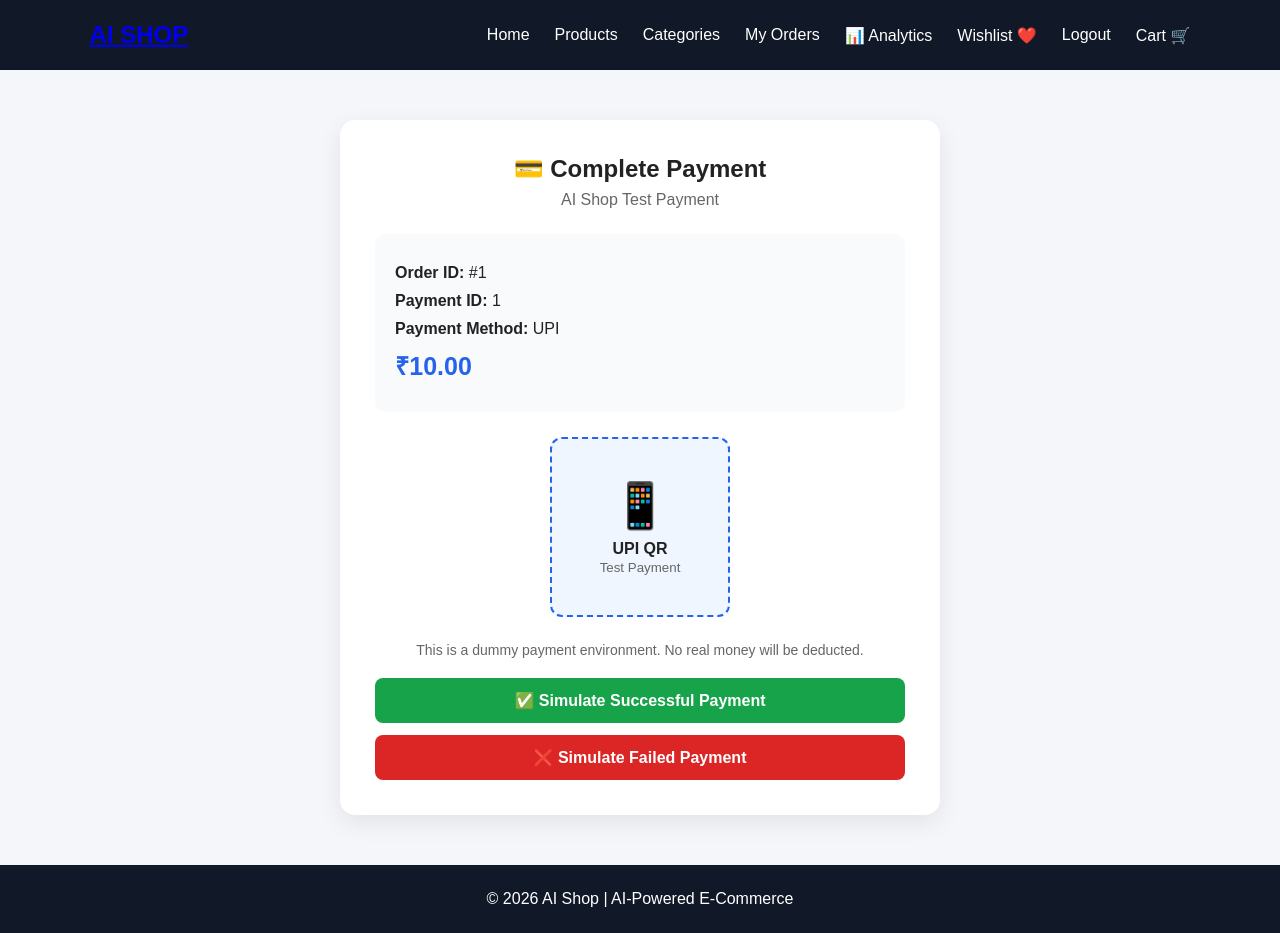
After one commit to Abhishekkp421/ai-ecommerce, a Django app: page /cart/payment/1/ in a window 1280 px wide. The commit adds this page. Run offline with Django 5.2, Linux system fonts and the light colour scheme; a user stored in the database is signed in; tables that the repository leaves empty hold one stand-in row (values such as "Sample post").

Commit message:
Add dummy payment integration

```diff
--- a/orders/urls.py
+++ b/orders/urls.py
@@ -9,6 +9,9 @@ from .views import (
     checkout,
     order_success,
     my_orders,
+    payment_page,
+    payment_success,
+    payment_failed,
 )
 
 
@@ -49,6 +52,23 @@ urlpatterns = [
         checkout,
         name="checkout"
     ),
+    path(
+    "payment/<int:order_id>/",
+    payment_page,
+    name="payment_page"
+    ),
+
+    path(
+    "payment/<int:order_id>/success/",
+    payment_success,
+    name="payment_success"
+    ),
+
+    path(
+    "payment/<int:order_id>/failed/",
+    payment_failed,
+    name="payment_failed"
+    ),
 
     path(
         "success/<int:order_id>/",
--- a/orders/views.py
+++ b/orders/views.py
@@ -2,14 +2,14 @@ from django.core.validators import validate_email
 from django.core.exceptions import ValidationError
 from django.contrib import messages
 from django.shortcuts import render, redirect, get_object_or_404
+from django.db import transaction
+from django.contrib.auth.decorators import login_required
+from django.utils.crypto import get_random_string
+
 from products.models import Product
-from .models import CartItem
-from django.db import transaction
 from recommendations.models import UserInteraction
 
-from django.contrib.auth.decorators import login_required
-
-from .models import Order, OrderItem
+from .models import CartItem, Order, OrderItem, Payment
 
 
 def get_session_key(request):
@@ -89,6 +89,8 @@ def remove_from_cart(request, item_id):
     item.delete()
 
     return redirect("cart")
+
+
 def increase_quantity(request, item_id):
     session_key = get_session_key(request)
 
@@ -119,25 +121,30 @@ def decrease_quantity(request, item_id):
         item.save()
 
     return redirect("cart")
-from django.contrib.auth.decorators import login_required
 
 
 @login_required
 def checkout(request):
+
     session_key = get_session_key(request)
-    cart_items = CartItem.objects.filter(session_key=session_key)
+
+    cart_items = CartItem.objects.filter(
+        session_key=session_key
+    )
 
     if not cart_items.exists():
         return redirect("cart")
 
     # Check stock before checkout
     for item in cart_items:
+
         if item.quantity > item.product.stock:
             messages.error(
                 request,
                 f"{item.product.name} has only "
                 f"{item.product.stock} items available."
             )
+
             return redirect("cart")
 
     total = sum(
@@ -146,86 +153,120 @@ def checkout(request):
     )
 
     if request.method == "POST":
-        full_name = request.POST.get("full_name", "").strip()
-        email = request.POST.get("email", "").strip()
-        address = request.POST.get("address", "").strip()
-        city = request.POST.get("city", "").strip()
-        pincode = request.POST.get("pincode", "").strip()
 
-        # Basic input validation
+        full_name = request.POST.get(
+            "full_name",
+            ""
+        ).strip()
+
+        email = request.POST.get(
+            "email",
+            ""
+        ).strip()
+
+        address = request.POST.get(
+            "address",
+            ""
+        ).strip()
+
+        city = request.POST.get(
+            "city",
+            ""
+        ).strip()
+
+        pincode = request.POST.get(
+            "pincode",
+            ""
+        ).strip()
+
+        # Basic validation
+
         if not full_name or not email or not address or not city or not pincode:
+
             messages.error(
                 request,
                 "All delivery fields are required."
             )
+
             return redirect("checkout")
 
         if len(full_name) < 3:
+
             messages.error(
                 request,
                 "Please enter a valid full name."
             )
+
             return redirect("checkout")
 
         try:
+
             validate_email(email)
+
         except ValidationError:
+
             messages.error(
                 request,
                 "Please enter a valid email address."
             )
+
             return redirect("checkout")
 
         if len(address) < 10:
+
             messages.error(
                 request,
                 "Please enter a valid address."
             )
+
             return redirect("checkout")
 
         if not pincode.isdigit() or len(pincode) != 6:
+
             messages.error(
                 request,
                 "Pincode must be exactly 6 digits."
             )
+
             return redirect("checkout")
 
-        # Complete order process inside one transaction
-        with transaction.atomic():
+        # Create pending order
+        order = Order.objects.create(
+            user=request.user,
+            full_name=full_name,
+            email=email,
+            address=address,
+            city=city,
+            pincode=pincode,
+            total_amount=total,
+            status="PENDING",
+        )
 
-            order = Order.objects.create(
-                user=request.user,
-                full_name=full_name,
-                email=email,
-                address=address,
-                city=city,
-                pincode=pincode,
-                total_amount=total,
+        # Create order items
+        for item in cart_items:
+
+            OrderItem.objects.create(
+                order=order,
+                product=item.product,
+                quantity=item.quantity,
+                price=item.product.price,
             )
 
-            for item in cart_items:
+        # Create dummy payment
+        payment_id = "PAY-" + get_random_string(
+            12
+        ).upper()
 
-                OrderItem.objects.create(
-                    order=order,
-                    product=item.product,
-                    quantity=item.quantity,
-                    price=item.product.price,
-                )
-
-                UserInteraction.objects.create(
-                    user=request.user,
-                    session_key=session_key,
-                    product=item.product,
-                    interaction_type="PURCHASE"
-                )
-
-                item.product.stock -= item.quantity
-                item.product.save()
-
-            cart_items.delete()
+        Payment.objects.create(
+            order=order,
+            payment_id=payment_id,
+            payment_method="UPI",
+            amount=total,
+            status="INITIATED",
+        )
 
         return redirect(
-            "order_success",
+            "payment_page",
             order_id=order.id
         )
 
@@ -237,6 +278,135 @@ def checkout(request):
             "total": total,
         }
     )
+
+
+@login_required
+def payment_page(request, order_id):
+
+    order = get_object_or_404(
+        Order,
+        id=order_id,
+        user=request.user
+    )
+
+    payment = get_object_or_404(
+        Payment,
+        order=order
+    )
+
+    return render(
+        request,
+        "orders/payment.html",
+        {
+            "order": order,
+            "payment": payment,
+        }
+    )
+
+
+@login_required
+def payment_success(request, order_id):
+
+    order = get_object_or_404(
+        Order,
+        id=order_id,
+        user=request.user
+    )
+
+    payment = get_object_or_404(
+        Payment,
+        order=order
+    )
+
+    if payment.status == "SUCCESS":
+        return redirect(
+            "order_success",
+            order_id=order.id
+        )
+
+    session_key = get_session_key(request)
+
+    cart_items = CartItem.objects.filter(
+        session_key=session_key
+    )
+
+    # Check stock again before confirming payment
+    for item in cart_items:
+
+        if item.quantity > item.product.stock:
+
+            payment.status = "FAILED"
+            payment.save()
+
+            order.status = "CANCELLED"
+            order.save()
+
+            messages.error(
+                request,
+                f"{item.product.name} is no longer available "
+                f"in the required quantity."
+            )
+
+            return redirect("cart")
+
+    with transaction.atomic():
+
+        payment.status = "SUCCESS"
+        payment.save()
+
+        order.status = "CONFIRMED"
+        order.save()
+
+        for item in cart_items:
+
+            UserInteraction.objects.create(
+                user=request.user,
+                session_key=session_key,
+                product=item.product,
+                interaction_type="PURCHASE"
+            )
+
+            item.product.stock -= item.quantity
+            item.product.save()
+
+        cart_items.delete()
+
+    return redirect(
+        "order_success",
+        order_id=order.id
+    )
+
+
+@login_required
+def payment_failed(request, order_id):
+
+    order = get_object_or_404(
+        Order,
+        id=order_id,
+        user=request.user
+    )
+
+    payment = get_object_or_404(
+        Payment,
+        order=order
+    )
+
+    payment.status = "FAILED"
+    payment.save()
+
+    order.status = "CANCELLED"
+    order.save()
+
+    return render(
+        request,
+        "orders/payment_failed.html",
+        {
+            "order": order,
+            "payment": payment,
+        }
+    )
+
+
 @login_required
 def order_success(request, order_id):
 
@@ -253,6 +423,8 @@ def order_success(request, order_id):
             "order": order,
         }
     )
+
+
 @login_required
 def my_orders(request):
 
--- a/static/css/style.css
+++ b/static/css/style.css
@@ -1714,3 +1714,219 @@ footer {
         font-size: 14px;
     }
 }
+/* =========================
+   DUMMY PAYMENT PAGE
+========================= */
+
+.payment-section {
+    width: 90%;
+    max-width: 600px;
+    margin: 50px auto;
+}
+
+.payment-card {
+    background: white;
+    padding: 35px;
+    border-radius: 15px;
+    box-shadow: 0 8px 25px rgba(0, 0, 0, 0.08);
+    text-align: center;
+}
+
+.payment-card h1 {
+    margin-bottom: 8px;
+}
+
+.payment-subtitle {
+    color: #666;
+    margin-bottom: 25px;
+}
+
+.payment-info {
+    text-align: left;
+    background: #f8fafc;
+    padding: 20px;
+    border-radius: 10px;
+    margin-bottom: 25px;
+}
+
+.payment-info p {
+    margin: 10px 0;
+}
+
+.payment-amount {
+    font-size: 25px;
+    font-weight: bold;
+    color: #2563eb;
+}
+
+.qr-box {
+    display: flex;
+    justify-content: center;
+    margin: 25px 0;
+}
+
+.qr-placeholder {
+    width: 180px;
+    height: 180px;
+    border: 2px dashed #2563eb;
+    border-radius: 12px;
+    display: flex;
+    flex-direction: column;
+    align-items: center;
+    justify-content: center;
+    background: #eff6ff;
+}
+
+.qr-placeholder span {
+    font-size: 45px;
+}
+
+.qr-placeholder p {
+    margin: 8px 0 2px;
+    font-weight: bold;
+}
+
+.qr-placeholder small {
+    color: #666;
+}
+
+.test-message {
+    color: #666;
+    font-size: 14px;
+    margin: 20px 0;
+}
+
+.payment-actions {
+    display: flex;
+    flex-direction: column;
+    gap: 12px;
+}
+
+.pay-success-btn,
+.pay-failed-btn {
+    display: block;
+    padding: 13px 20px;
+    border-radius: 8px;
+    text-decoration: none;
+    font-weight: bold;
+}
+
+.pay-success-btn {
+    background: #16a34a;
+    color: white;
+}
+
+.pay-failed-btn {
+    background: #dc2626;
+    color: white;
+}
+
+.pay-success-btn:hover,
+.pay-failed-btn:hover {
+    opacity: 0.9;
+}
+/* =========================
+   PAYMENT DETAILS
+========================= */
+
+.payment-details {
+    background: #f8fafc;
+    padding: 15px 18px;
+    border-radius: 10px;
+    margin: 15px 0 20px;
+    border-left: 4px solid #2563eb;
+}
+
+.payment-details p {
+    margin: 6px 0;
+    font-size: 14px;
+}
+
+.payment-details strong {
+    color: #1e293b;
+}
+/* =========================
+   PAYMENT FAILED PAGE
+========================= */
+
+.payment-failed-section {
+    width: 90%;
+    max-width: 650px;
+    margin: 50px auto;
+}
+
+.payment-failed-card {
+    background: white;
+    padding: 40px;
+    border-radius: 15px;
+    box-shadow: 0 8px 25px rgba(0, 0, 0, 0.08);
+    text-align: center;
+}
+
+.failed-icon {
+    font-size: 55px;
+    margin-bottom: 10px;
+}
+
+.payment-failed-card h1 {
+    margin-bottom: 10px;
+    color: #dc2626;
+}
+
+.failed-message {
+    color: #666;
+    margin-bottom: 25px;
+}
+
+.failed-info {
+    text-align: left;
+    background: #fef2f2;
+    padding: 20px;
+    border-radius: 10px;
+    border-left: 4px solid #dc2626;
+    margin-bottom: 20px;
+}
+
+.failed-info p {
+    margin: 8px 0;
+    font-size: 14px;
+}
+
+.dummy-message {
+    color: #666;
+    font-size: 14px;
+    margin: 20px 0;
+}
+
+.failed-actions {
+    display: flex;
+    flex-direction: column;
+    gap: 12px;
+}
+
+.failed-actions a {
+    display: block;
+    padding: 13px 20px;
+    border-radius: 8px;
+    text-decoration: none;
+    font-weight: bold;
+}
+
+.retry-btn {
+    background: #2563eb;
+    color: white;
+}
+
+.cart-btn {
+    background: #475569;
+    color: white;
+}
+
+.orders-btn {
+    background: #16a34a;
+    color: white;
+}
+
+.failed-actions a:hover {
+    opacity: 0.9;
+}
--- /dev/null
+++ b/templates/orders/payment.html
@@ -0,0 +1,79 @@
+{% extends "base.html" %}
+
+{% block title %}
+    Payment | AI Shop
+{% endblock %}
+
+{% block content %}
+
+<section class="payment-section">
+
+    <div class="payment-card">
+
+        <h1>💳 Complete Payment</h1>
+
+        <p class="payment-subtitle">
+            AI Shop Test Payment
+        </p>
+
+        <div class="payment-info">
+
+            <p>
+                <strong>Order ID:</strong>
+                #{{ order.id }}
+            </p>
+
+            <p>
+                <strong>Payment ID:</strong>
+                {{ payment.payment_id }}
+            </p>
+
+            <p>
+                <strong>Payment Method:</strong>
+                UPI
+            </p>
+
+            <p class="payment-amount">
+                ₹{{ payment.amount }}
+            </p>
+
+        </div>
+
+        <div class="qr-box">
+
+            <div class="qr-placeholder">
+                <span>📱</span>
+                <p>UPI QR</p>
+                <small>Test Payment</small>
+            </div>
+
+        </div>
+
+        <p class="test-message">
+            This is a dummy payment environment.
+            No real money will be deducted.
+        </p>
+
+        <div class="payment-actions">
+
+            <a
+                href="{% url 'payment_success' order.id %}"
+                class="pay-success-btn"
+            >
+                ✅ Simulate Successful Payment
+            </a>
+
+            <a
+                href="{% url 'payment_failed' order.id %}"
+                class="pay-failed-btn"
+            >
+                ❌ Simulate Failed Payment
+            </a>
+
+        </div>
+
+    </div>
+
+</section>
+
+{% endblock %}
```
Also changed, not shown: orders/models.py (+46 -0 lines), templates/orders/my_orders.html (+17 -0 lines), templates/orders/payment_failed.html (added, +74 -0 lines), orders/migrations/0003_payment.py (added).
